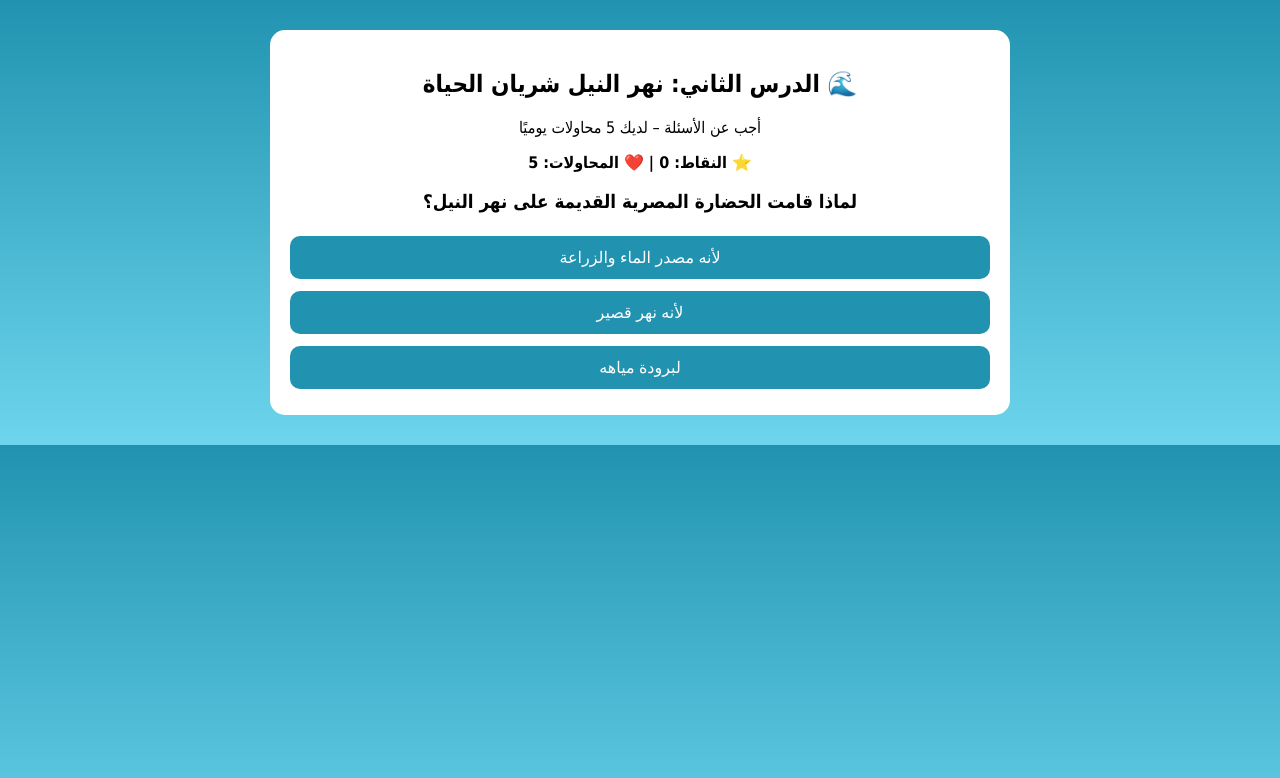
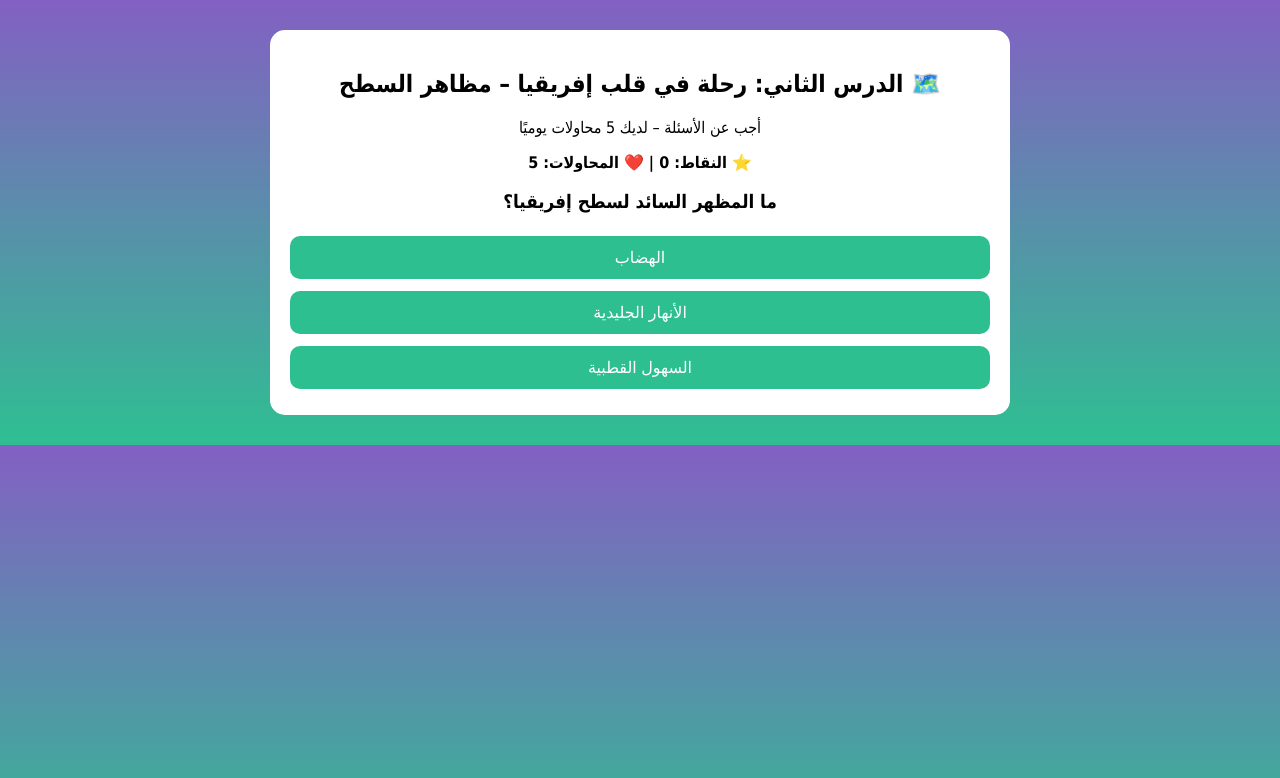
Before and after one commit to verenagamal88-collab/lesson2, a plain HTML site: page index.html in a window 1280 px wide. Drawn offline with Linux system fonts and the light colour scheme.

Commit message:
Update index.html

```diff
--- a/index.html
+++ b/index.html
@@ -2,12 +2,12 @@
 <html lang="ar">
 <head>
 <meta charset="UTF-8">
-<title>الدرس الثاني | نهر النيل شريان الحياة</title>
+<title>الدرس الثاني | رحلة في قلب إفريقيا</title>
 
 <style>
 body{
   font-family:Tahoma;
-  background:linear-gradient(#2193b0,#6dd5ed);
+  background:linear-gradient(#8360c3,#2ebf91);
   direction:rtl;
   text-align:center;
 }
@@ -24,7 +24,7 @@ button{
   margin:6px 0;
   border:none;
   border-radius:10px;
-  background:#2193b0;
+  background:#2ebf91;
   color:#fff;
   font-size:16px;
   cursor:pointer;
@@ -33,18 +33,18 @@ button{
   margin:10px 0;
   font-weight:bold;
 }
-.cup{
+.shield{
   display:none;
   margin-top:15px;
   font-size:22px;
-  color:#27ae60;
+  color:#8e44ad;
 }
 </style>
 </head>
 
 <body>
 <div class="container">
-  <h2>🌊 الدرس الثاني: نهر النيل شريان الحياة</h2>
+  <h2>🗺️ الدرس الثاني: رحلة في قلب إفريقيا – مظاهر السطح</h2>
   <p>أجب عن الأسئلة – لديك 5 محاولات يوميًا</p>
 
   <div class="status">
@@ -55,30 +55,31 @@ button{
   <h3 id="question"></h3>
   <div id="answers"></div>
 
-  <div class="cup" id="cup">🏆 ممتاز! أكملت درس نهر النيل</div>
+  <div class="shield" id="shield">🛡️ أحسنت! حصلت على درع المستكشف الإفريقي</div>
 </div>
 
 <script>
 const questions = [
- {q:"لماذا قامت الحضارة المصرية القديمة على نهر النيل؟",
-  a:["لأنه مصدر الماء والزراعة","لأنه نهر قصير","لبرودة مياهه"],c:0},
- {q:"في أي اتجاه يجري نهر النيل؟",
-  a:["من الجنوب إلى الشمال","من الشمال إلى الجنوب","في دائرة"],c:0},
- {q:"ما المصدر الرئيسي لنهر النيل؟",
-  a:["بحيرة فيكتوريا","البحر المتوسط","المحيط الأطلسي"],c:0},
- {q:"لماذا كان الفيضان مهمًا قديمًا؟",
-  a:["يزيد خصوبة التربة","يقلل الزراعة","يمنع الحياة"],c:0},
- {q:"ما أطول نهر في العالم؟",
-  a:["الأمازون","النيل","الفرات"],c:1}
+ {q:"ما المظهر السائد لسطح إفريقيا؟",
+  a:["الهضاب","الأنهار الجليدية","السهول القطبية"],c:0},
+ {q:"من أشهر هضاب إفريقيا؟",
+  a:["هضبة الحبشة","هضبة التبت","هضبة الأناضول"],c:0},
+ {q:"أين تنتشر السهول في إفريقيا؟",
+  a:["حول الأنهار","في القطب","وسط المحيط"],c:0},
+ {q:"أين تتركز الجبال في إفريقيا؟",
+  a:["شرق إفريقيا","غرب أوروبا","شمال آسيا"],c:0},
+ {q:"لماذا تُعد الهضاب مهمة في إفريقيا؟",
+  a:["مصادر للأنهار","تمنع الزراعة","تقلل الأمطار"],c:0}
 ];
 
+// نظام المحاولات اليومية
 const today = new Date().toDateString();
-if(localStorage.getItem("lesson2Day") !== today){
-  localStorage.setItem("lesson2Day", today);
-  localStorage.setItem("lesson2Tries", 5);
+if(localStorage.getItem("lesson3Day") !== today){
+  localStorage.setItem("lesson3Day", today);
+  localStorage.setItem("lesson3Tries", 5);
 }
 
-let tries = Number(localStorage.getItem("lesson2Tries"));
+let tries = Number(localStorage.getItem("lesson3Tries"));
 let score = 0;
 let index = 0;
 
@@ -86,12 +87,14 @@ document.getElementById("tries").innerText = tries;
 
 function loadQuestion(){
   if(index >= questions.length){
-    document.getElementById("cup").style.display = "block";
+    document.getElementById("shield").style.display = "block";
     return;
   }
+
   document.getElementById("question").innerText = questions[index].q;
   const div = document.getElementById("answers");
   div.innerHTML = "";
+
   questions[index].a.forEach((ans,i)=>{
     const btn = document.createElement("button");
     btn.innerText = ans;
@@ -105,6 +108,7 @@ function checkAnswer(i){
     alert("انتهت محاولات اليوم");
     return;
   }
+
   if(i === questions[index].c){
     score += 10;
     index++;
@@ -112,7 +116,7 @@ function checkAnswer(i){
     loadQuestion();
   }else{
     tries--;
-    localStorage.setItem("lesson2Tries", tries);
+    localStorage.setItem("lesson3Tries", tries);
     document.getElementById("tries").innerText = tries;
   }
 }
```
